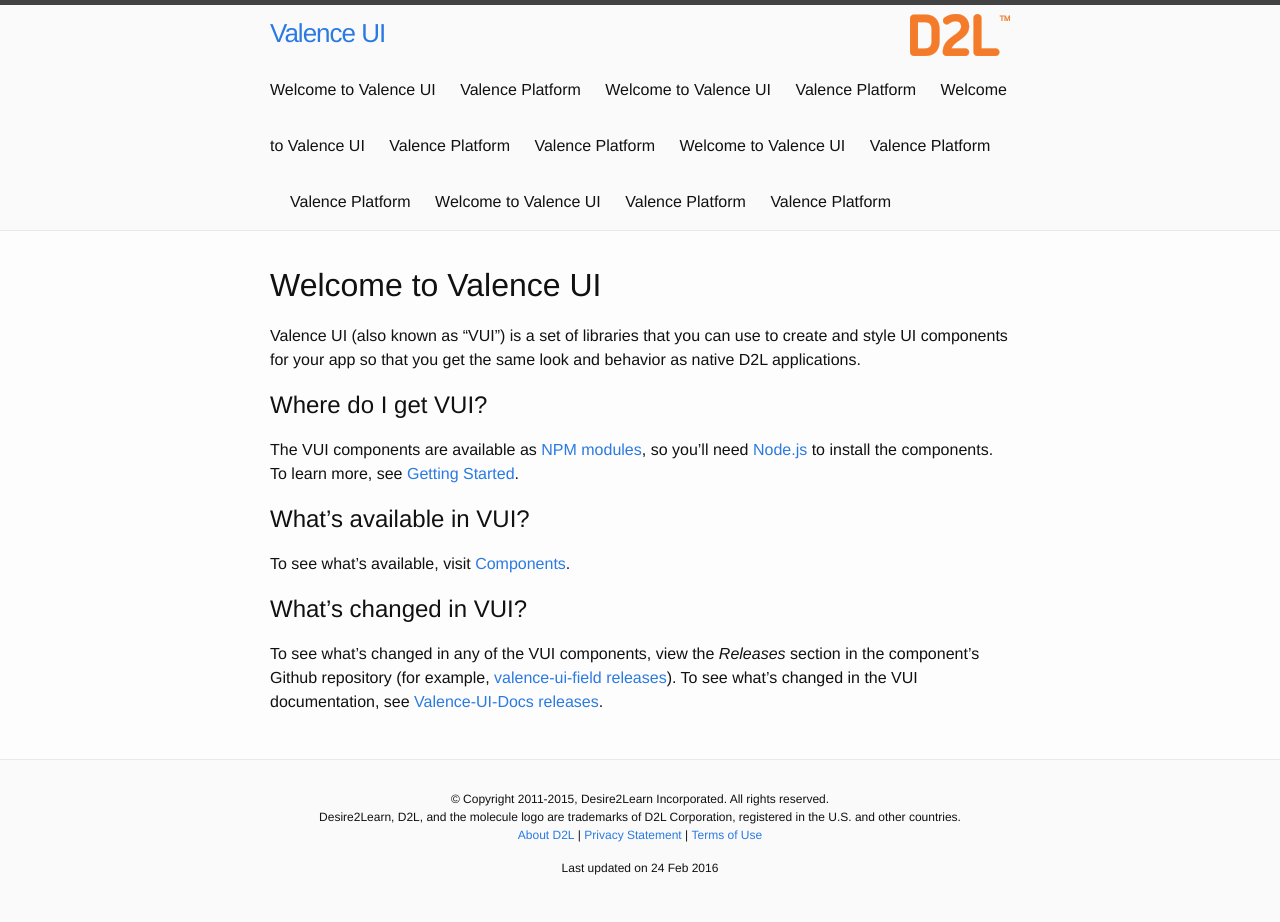
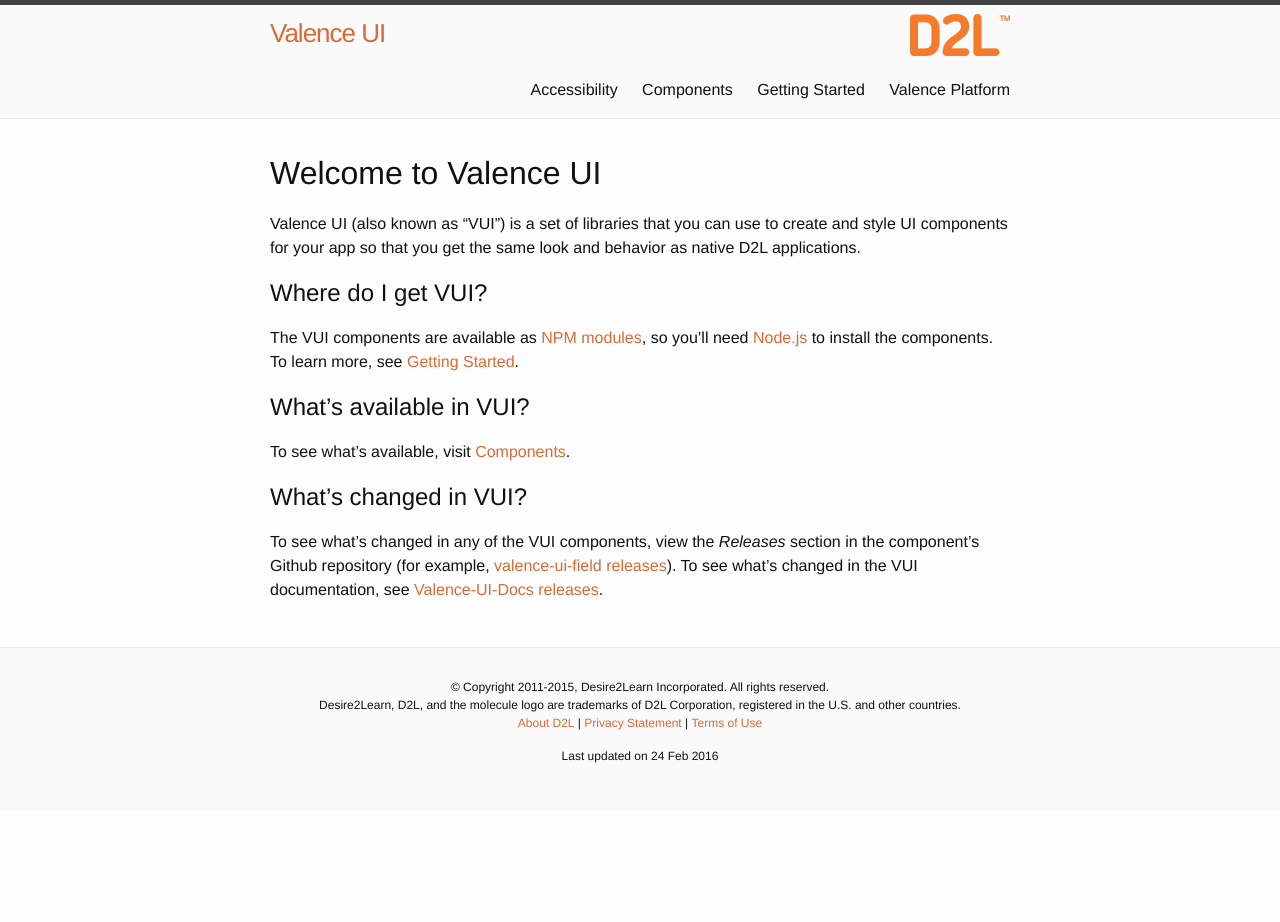
Before and after one commit to njostonehouse/valence-ui-docs, a Jekyll site: the page built from index.md, in a window 1280 px wide. Built offline with Jekyll 4.4.1, drawn with Linux system fonts in a browser that asks for light colours; after the commit the page ends 900 px from its top, so only the background shows below that.

Commit message:
Bug fixes after merge.

```diff
--- a/_includes/header.html
+++ b/_includes/header.html
@@ -19,12 +19,12 @@
 			</a>
 
 		  <div class="trigger">
-			{% for my_page in site.pages %}
-			  {% if my_page.title %}
-			  <a class="page-link" href="{{ my_page.url | prepend: site.baseurl | prepend: site.github.url }}">{{ page.title }}</a>
-			  {% endif %}
-			  <a class="page-link" href="http://docs.valence.desire2learn.com/">Valence Platform</a>
+			{% for page in site.pages %}
+				{% if page.title and page.exclude_nav == null %}
+					<a class="page-link" href="{{ page.url | prepend: site.baseurl | prepend: site.github.url }}">{{ page.title }}</a>
+				{% endif %}
 			{% endfor %}
+			<a class="page-link" href="http://docs.valence.desire2learn.com/">Valence Platform</a>
 		  </div>
 	    </nav>
 	</div>
--- a/_includes/icon-github.html
+++ /dev/null
@@ -1 +0,0 @@
-<a href="https://github.com/{{ include.username }}"><span class="icon icon--github">{% include icon-github.svg %}</span><span class="username">{{ include.username }}</span></a>
--- a/_includes/icon-twitter.html
+++ /dev/null
@@ -1 +0,0 @@
-<a href="https://twitter.com/{{ include.username }}"><span class="icon icon--twitter">{% include icon-twitter.svg %}</span><span class="username">{{ include.username }}</span></a>
--- a/css/main.scss
+++ b/css/main.scss
@@ -15,7 +15,7 @@
 $text-color:       #111;
 $background-color: #fdfdfd;
 $background-color-dark: #fafafa;
-$brand-color:      #2a7ae2;
+$brand-color:      #d96a35;
 
 $grey-color:       #828282;
 $grey-color-light: lighten($grey-color, 40%);
```
Also changed, not shown: _layouts/post.html (deleted, +0 -15 lines), _posts/2016-02-24-welcome-to-jekyll.markdown (deleted, +0 -25 lines), about.md (deleted, +0 -15 lines), feed.xml (deleted, +0 -30 lines), index.html (deleted, +0 -23 lines), _includes/icon-github.svg (deleted), _includes/icon-twitter.svg (deleted), _sass/_syntax-highlighting.scss (indentation only).
